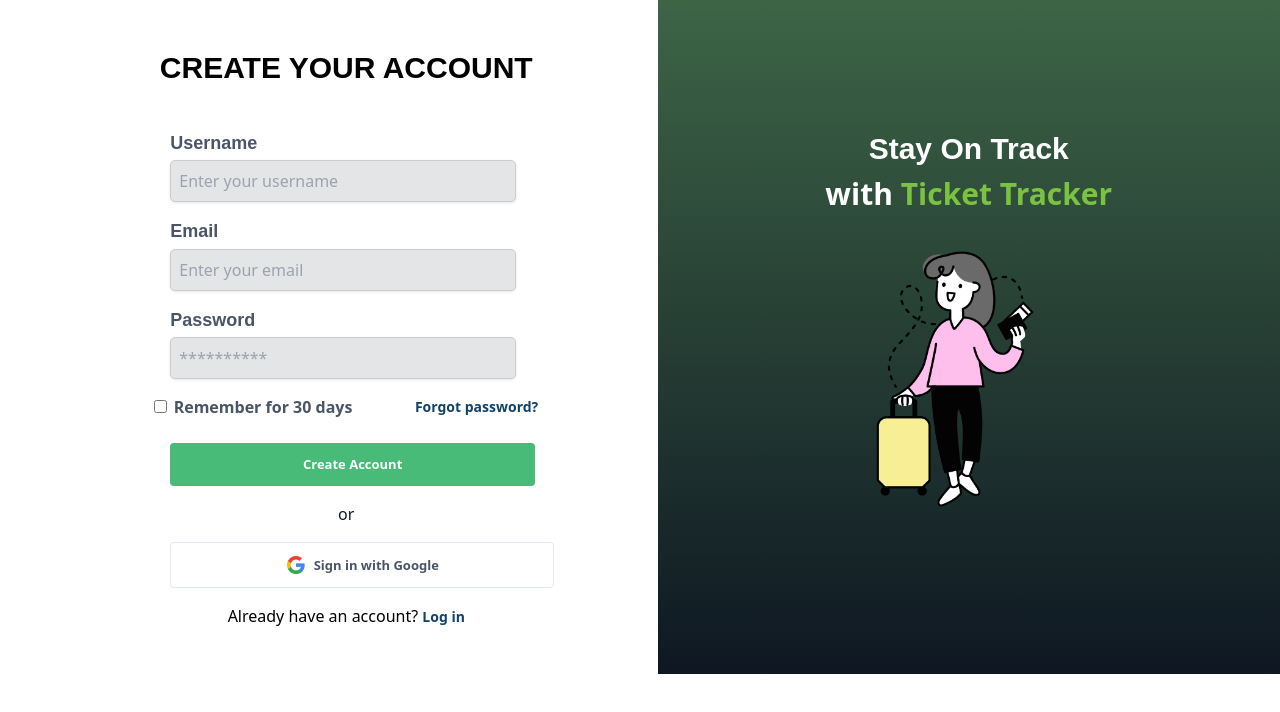
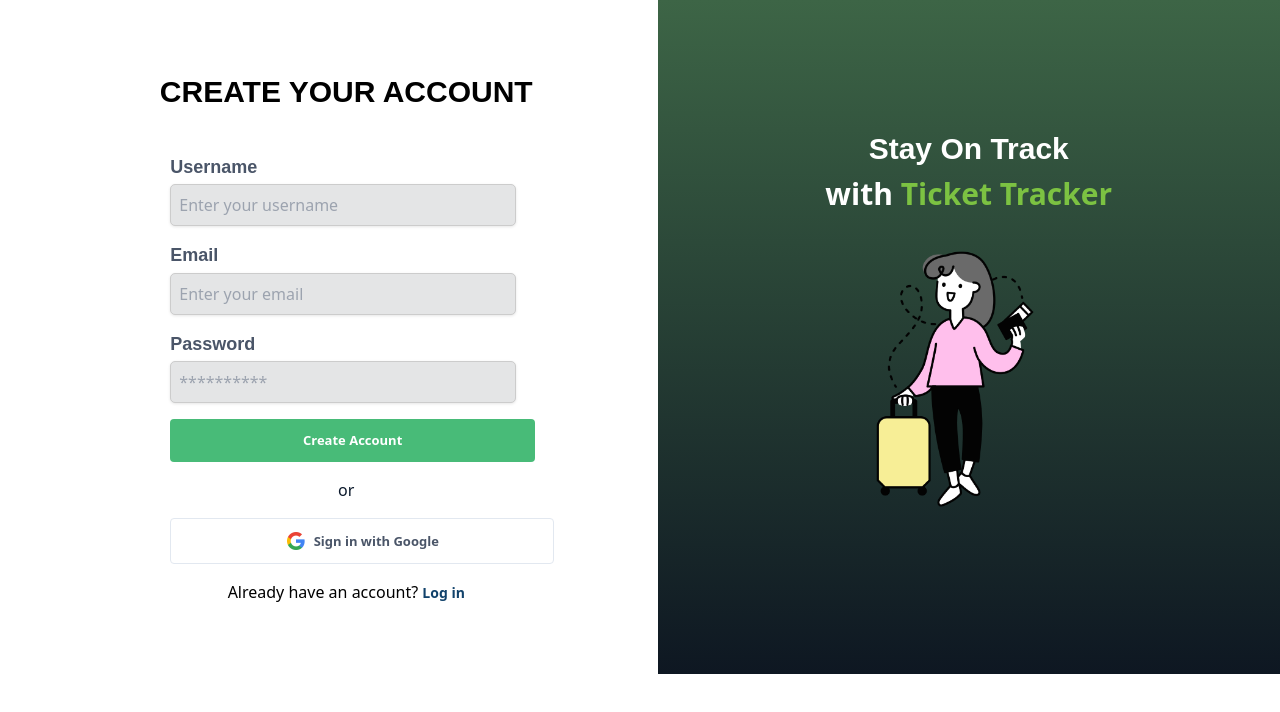
Before and after one commit to StarStrucks-Tech/Jougan, a React (Create React App) app: page /signup in a window 1280 px wide. Shown: the top 712 px of the page. Built offline with nearby package versions, Linux system fonts and the light colour scheme; no server answers.

Commit message:
Update signUp.jsx (#21)

```diff
--- a/src/Screens/signUp.jsx
+++ b/src/Screens/signUp.jsx
@@ -92,13 +92,6 @@
               minLength="6"
             />
           </div>
-          <div className="checkbox-group">
-            <label className="checkbox-label">
-              <input className="checkbox" type="checkbox" />
-              <span>Remember for 30 days</span>
-            </label>
-            <a className="link" href="forgot-pass">Forgot password?</a>
-          </div>
           <div className="form-group">
             <button className="button" type="submit">Create Account</button>
           </div>
```
